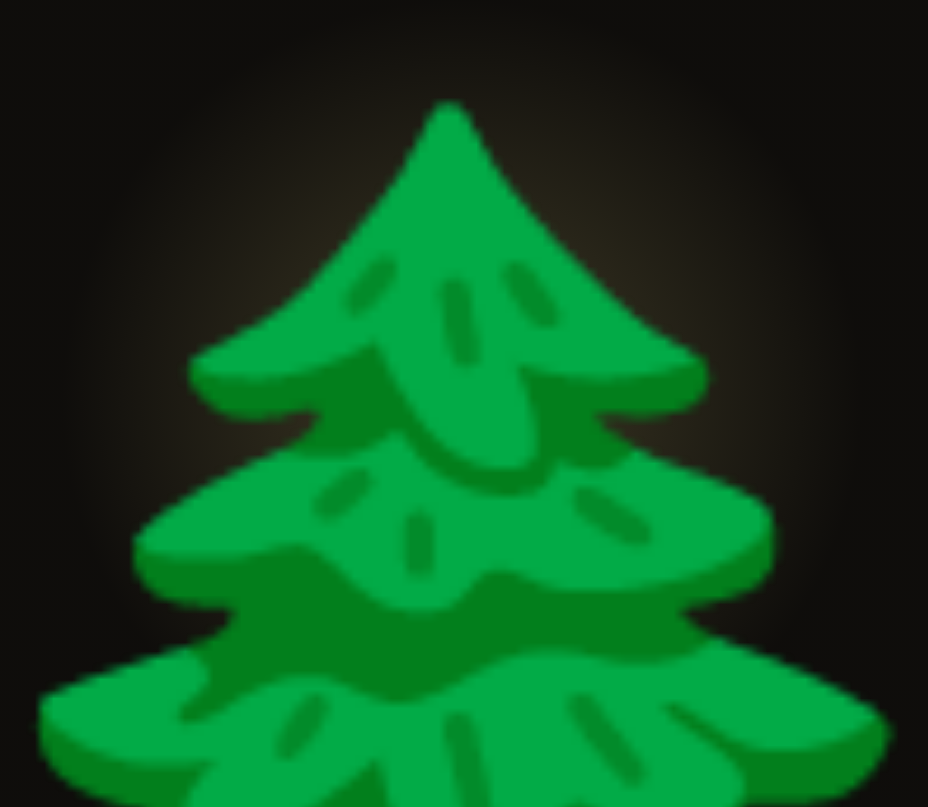
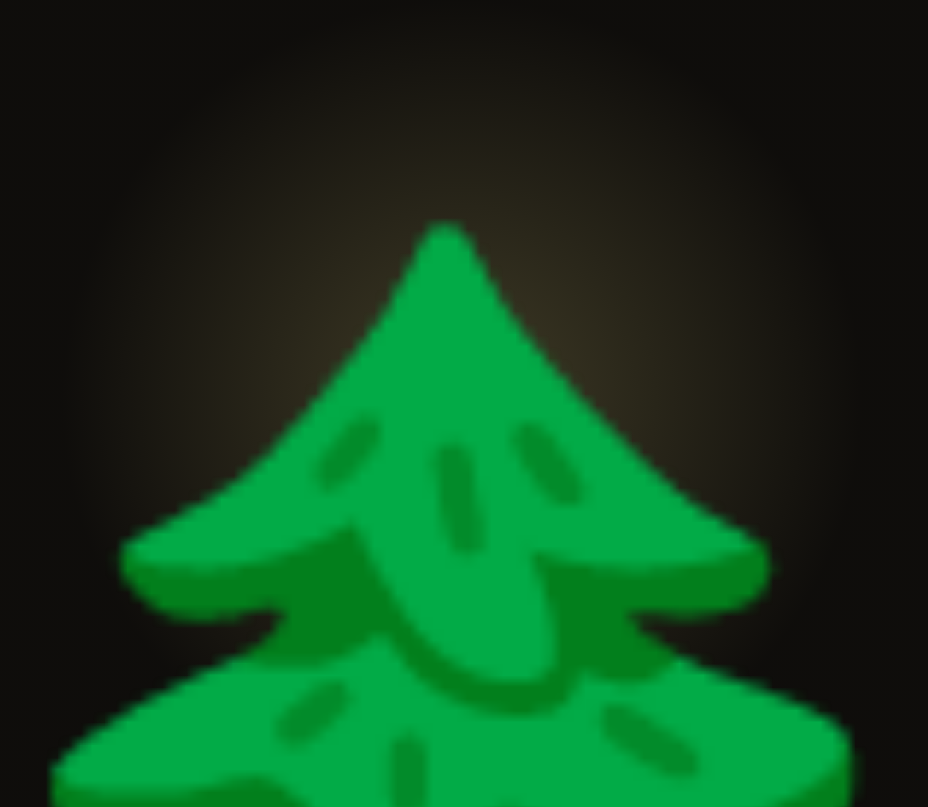
Before and after one commit to leeye51456/christmas-tree, a React (Create React App) app: page / in a window 1280 px wide. Shown: the top 807 px of the page, without its empty margins (178-1106 px from the left). Built offline with nearby package versions, Linux system fonts and the light colour scheme.

Commit message:
Change tree and its container svg

```diff
--- a/src/components/ChristmasTree.tsx
+++ b/src/components/ChristmasTree.tsx
@@ -1,19 +1,19 @@
 function ChristmasTree() {
   return (
     <svg
-      viewBox="0 0 1000 1000"
+      viewBox="0 0 1000 1300"
     >
       <text
-        x="50%"
-        y="50%"
+        x="500"
+        y="700"
         dominantBaseline="central"
         textAnchor="middle"
         style={{
-          fontSize: '800px',
+          fontSize: '1000px',
           lineHeight: 1,
         }}
       >
-        🌲
+        &#x1f332;
       </text>
       {/* <Ornaments /> */}
     </svg>
```
